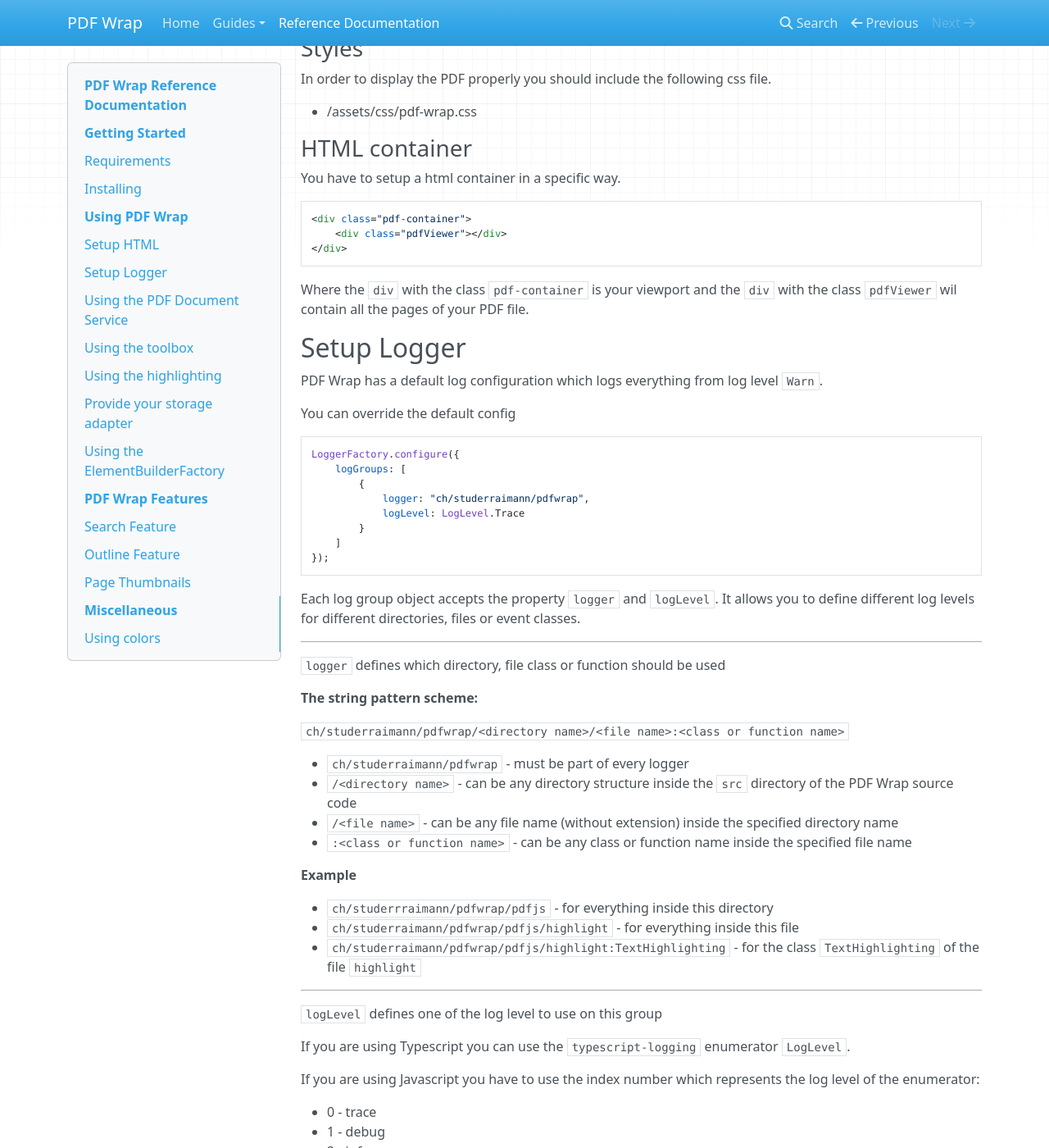
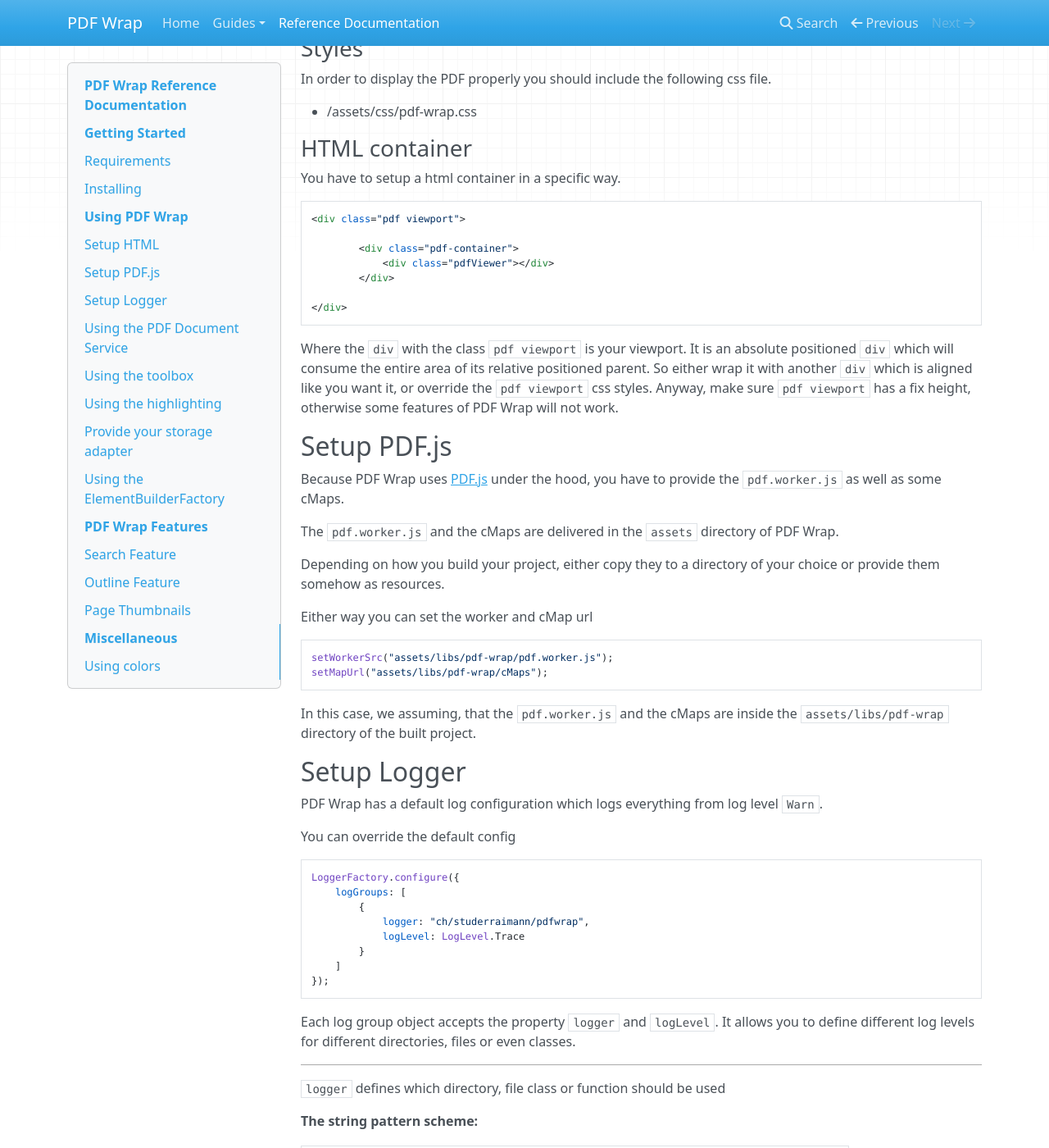
Before and after one commit to fluxapps/pdf-wrap, an MkDocs documentation site: the page built from docs/reference-documentation.md, in a window 1280 px wide and 1400 px high, scrolled down 1078 px. Shown: the whole window at 82% size. Built offline with MkDocs 1.6.1, drawn with Linux system fonts in a browser that asks for light colours; nearby versions of some CDN libraries; old or Windows-style settings are respelled for this version of MkDocs.

Commit message:
Add setup PDF.js section to doc

````diff
--- a/docs/reference-documentation.md
+++ b/docs/reference-documentation.md
@@ -62,13 +62,40 @@ In order to display the PDF properly you should include the following css file.
 You have to setup a html container in a specific way.
 
 ```html
-<div class="pdf-container">
-    <div class="pdfViewer"></div>
+<div class="pdf viewport">
+
+        <div class="pdf-container">
+            <div class="pdfViewer"></div>
+        </div>
+
 </div>
 ```
 
-Where the `div` with the class `pdf-container` is your viewport and
-the `div` with the class `pdfViewer` wil contain all the pages of your PDF file.
+Where the `div` with the class `pdf viewport` is your viewport. It is an absolute
+positioned `div` which will consume the entire area of its relative positioned parent.
+So either wrap it with another `div` which is aligned like you want it,
+or override the `pdf viewport` css styles. Anyway, make sure `pdf viewport` has
+a fix height, otherwise some features of PDF Wrap will not work.
+
+## Setup PDF.js
+
+Because PDF Wrap uses [PDF.js](https://mozilla.github.io/pdf.js/) under the hood,
+you have to provide the `pdf.worker.js` as well as some cMaps.
+
+The `pdf.worker.js` and the cMaps are delivered in the `assets` directory of PDF Wrap.
+
+Depending on how you build your project, either copy they to a directory of your choice or provide them
+somehow as resources.
+
+Either way you can set the worker and cMap url
+
+```typescript
+setWorkerSrc("assets/libs/pdf-wrap/pdf.worker.js");
+setMapUrl("assets/libs/pdf-wrap/cMaps");
+```
+
+In this case, we assuming, that the `pdf.worker.js` and the cMaps are
+inside the `assets/libs/pdf-wrap` directory of the built project.
 
 ## Setup Logger
 
@@ -88,7 +115,7 @@ LoggerFactory.configure({
 ```
 
 Each log group object accepts the property `logger` and `logLevel`.
-It allows you to define different log levels for different directories, files or event classes.
+It allows you to define different log levels for different directories, files or even classes.
 
 ---
 
````
